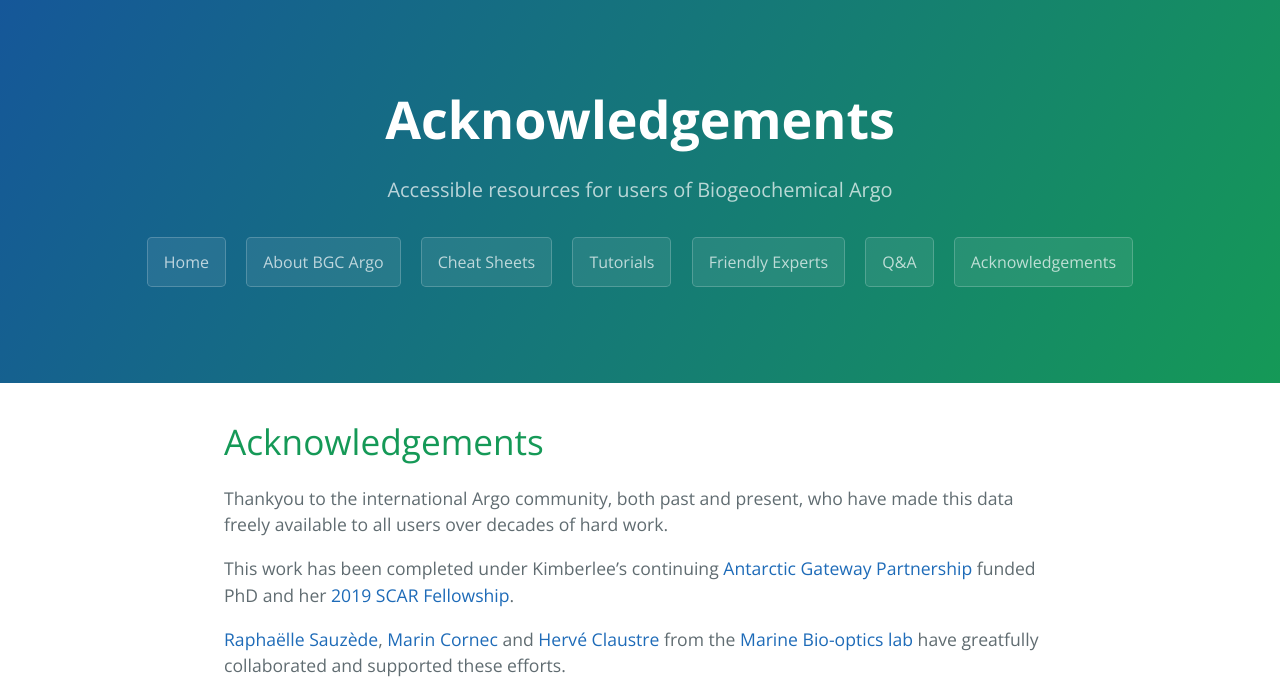
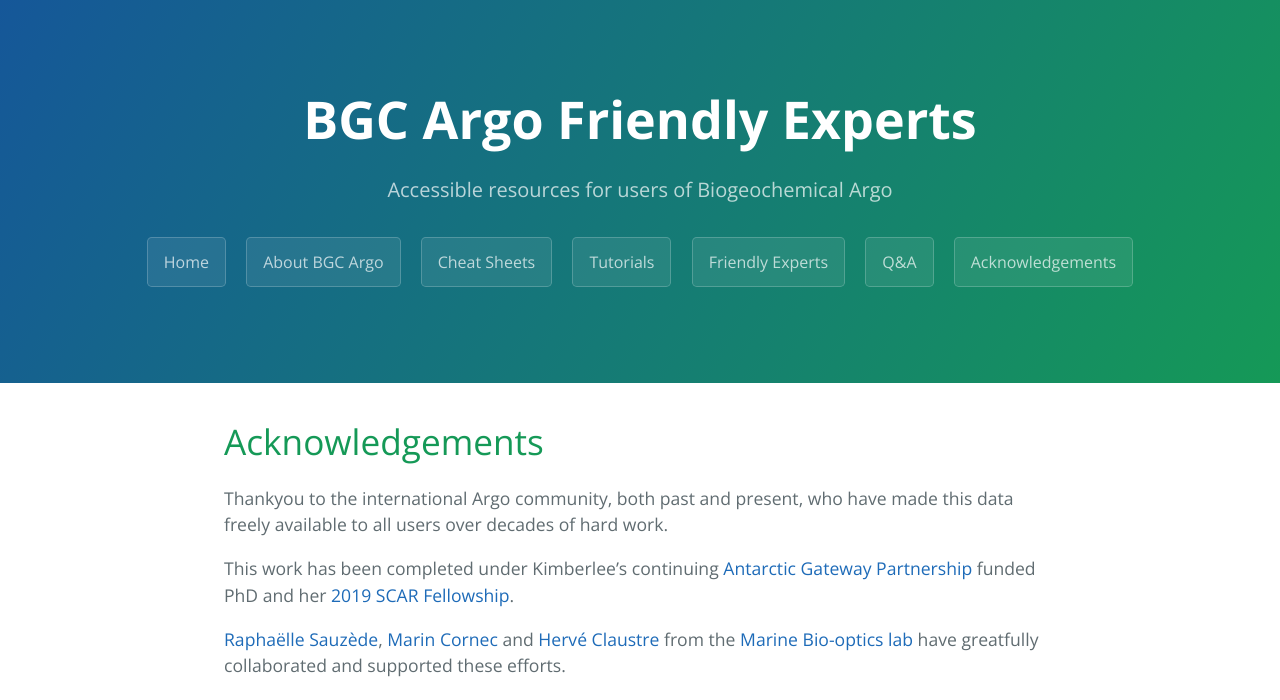
Before and after one commit to KimBaldry/FriendlyExperts, a Jekyll site: the page built from Acknowledgements/index.md, in a window 1280 px wide. Shown: the top 700 px of the page. Built offline with Jekyll 4.4.1, drawn with Linux system fonts in a browser that asks for light colours; our own code applies the rules of GitHub Pages for plain Markdown files.

Commit message:
Update index.md

```diff
--- a/Acknowledgements/index.md
+++ b/Acknowledgements/index.md
@@ -1,3 +1,9 @@
+---
+layout: default
+title: BGC Argo Friendly Experts
+description: Accessible resources for users of Biogeochemical Argo
+---
+
 # Acknowledgements
 Thankyou to the international Argo community, both past and present, who have made this data freely available to all users over decades of hard work.
 
```
